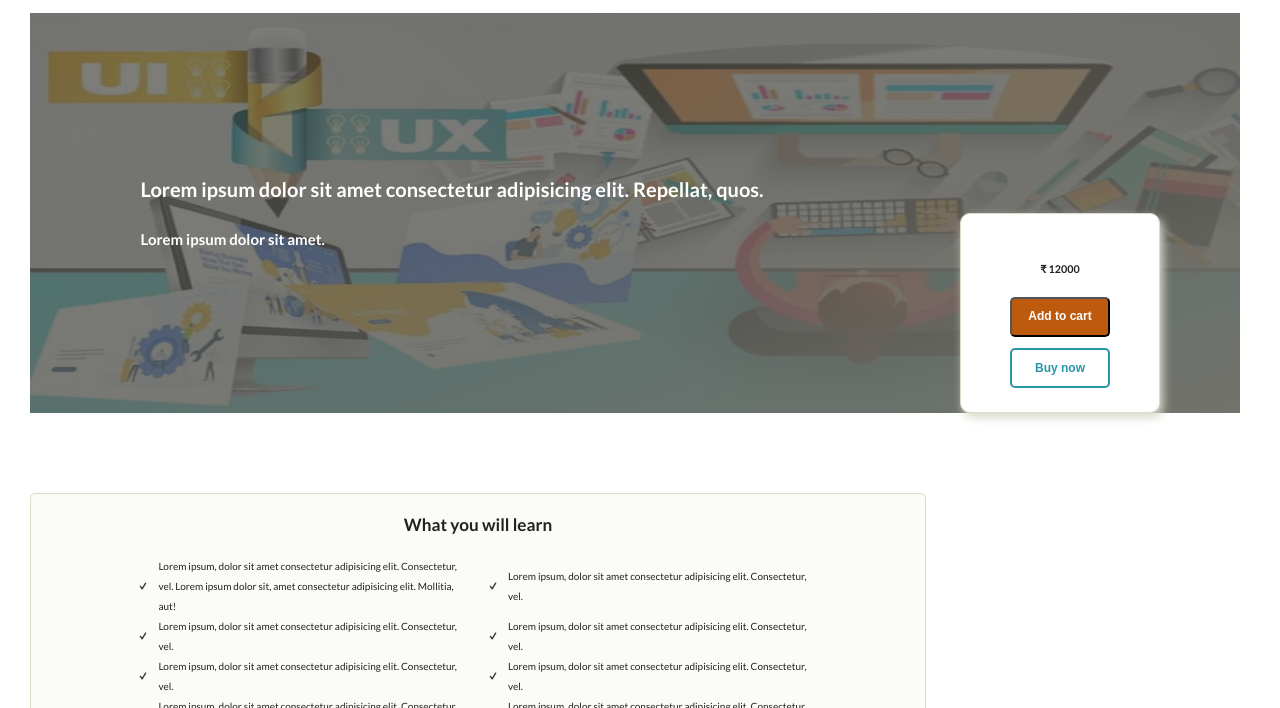
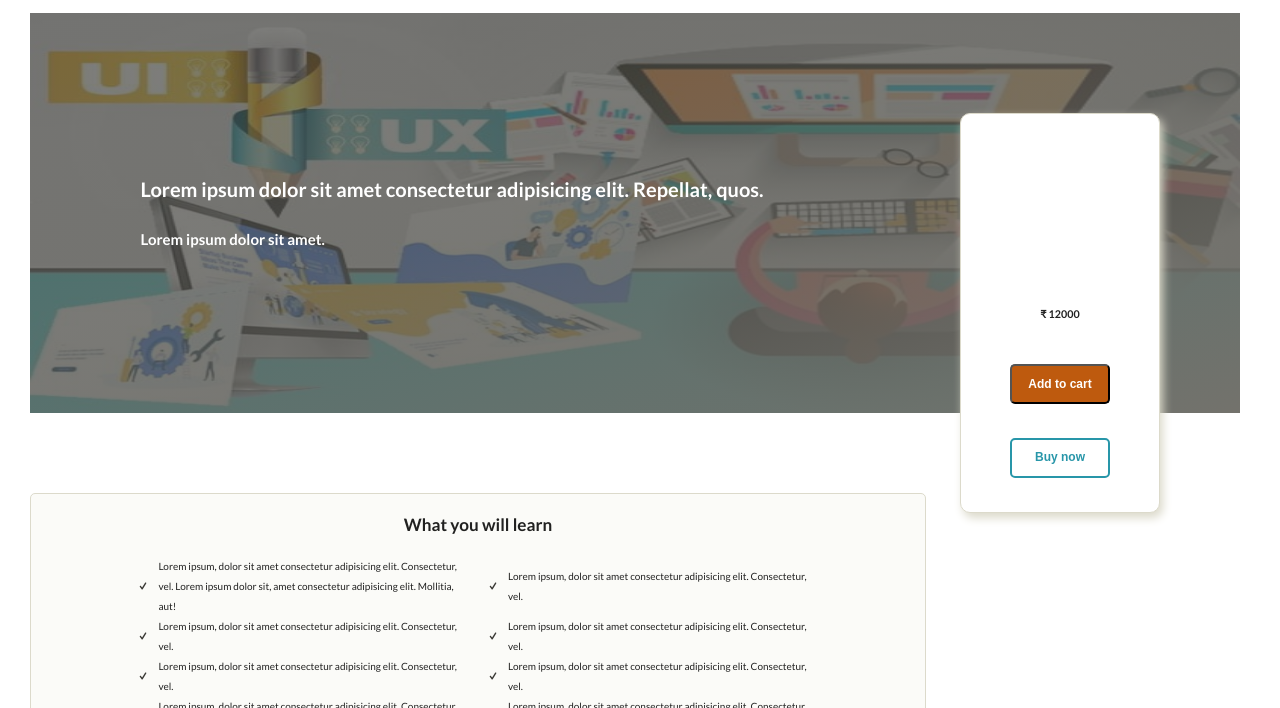
Before and after one commit to Rakhsanth/bootcamp-ecommerce-app-static-UI, a website: page course.html in a window 1280 px wide. Shown: the part 87-795 px from the top of the page. Drawn offline with nearby package versions, Linux system fonts and the light colour scheme.

Commit message:
react related ui change

```diff
--- a/sass/pages/_course.scss
+++ b/sass/pages/_course.scss
@@ -36,7 +36,7 @@
     left: 75vw;
     transform: translateY(-50%);
     width: 20rem;
-    height: 20rem;
+    height: 40rem;
     display: flex;
     flex-direction: column;
     justify-content: space-around;
@@ -45,6 +45,12 @@
     border: 1px solid $line-seperator-color;
     border-radius: 1rem;
     box-shadow: 0.3rem 0.5rem 1rem $line-seperator-color;
+
+    .course-video {
+        width: 95%;
+        height: 50%;
+        cursor: pointer;
+    }
 
     &-details {
         height: 75%;
```
Also changed, not shown: css/style.css.
